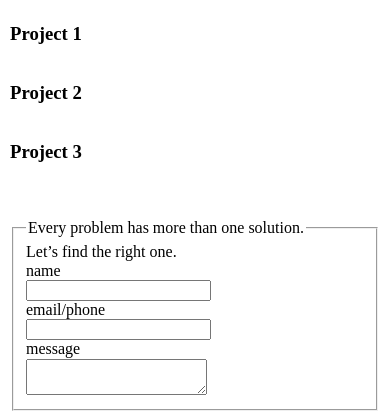
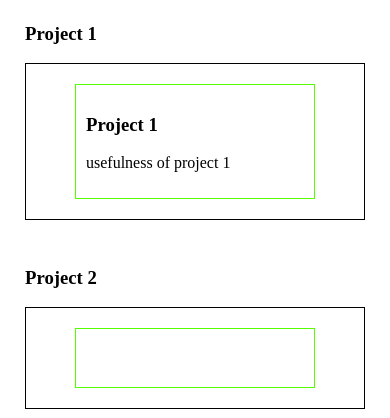
Before and after one commit to alexgeho/portfolio_2.0, a website built with webpack: page index.html in a window 390 px wide. Shown: the part 654-1072 px from the top of the page. Built offline with nearby package versions, Linux system fonts and the light colour scheme; files whose address does not match are found by name.

Commit message:
fix: keep project text inside internal card and let it size naturally

```diff
--- a/index.html
+++ b/index.html
@@ -100,19 +100,35 @@
     <section id="projects">
       <article>
         <h3>Project 1</h3>
+        <div class="external">
+          <div class="internal">
+            <div class="headlines">
+              <h3>Project 1</h3>
+              <p>usefulness of project 1</p>
+            </div>
+          </div>
+        </div>
       </article>
+
       <article>
         <h3>Project 2</h3>
+        <div class="external">
+          <div class="internal"></div>
+        </div>
       </article>
+
       <article>
         <h3>Project 3</h3>
+        <div class="external">
+          <div class="internal"></div>
+        </div>
+
       </article>
     </section>
 
     <section id="contact">
       <img src="./img/contact/contactMe.svg" alt="">
       <form action="">
-
         <fieldset>
 
           <legend>Every problem has more than one solution.</legend>
--- a/scss/responsive/_mobile.scss
+++ b/scss/responsive/_mobile.scss
@@ -68,6 +68,10 @@
 
     // SKILLS
 
+    #skills {
+        place-items: center;
+    }
+
     .skills-menu ul {
         list-style: none;
         display: flex;
@@ -102,13 +106,40 @@
     #projects {
         display: grid;
         grid-template-rows: repeat(3, 1fr);
+        place-items: center;
     }
 
+    .external {
+        border: 1px solid rgb(0, 0, 0);
+        width: 340px;
+        min-height: 90px;
+        display: grid;
+        place-items: center;
+    }
+
+    .internal {
+        border: 1px solid rgb(85, 255, 0);
+        width: 240px;
+        min-height: 60px;
+        padding: 10px;
+        margin: 20px;
+    }
+
+    .headlines {
+        position: static;
+    }
+
+
+    // CONTACT
+    #contact {
+        place-items: center;
+    }
 
     // FOOTER
 
     footer {
         background-color: rgb(187, 223, 255);
+        place-items: center;
     }
 
     .social-media {
```
Also changed, not shown: css/main.css.
